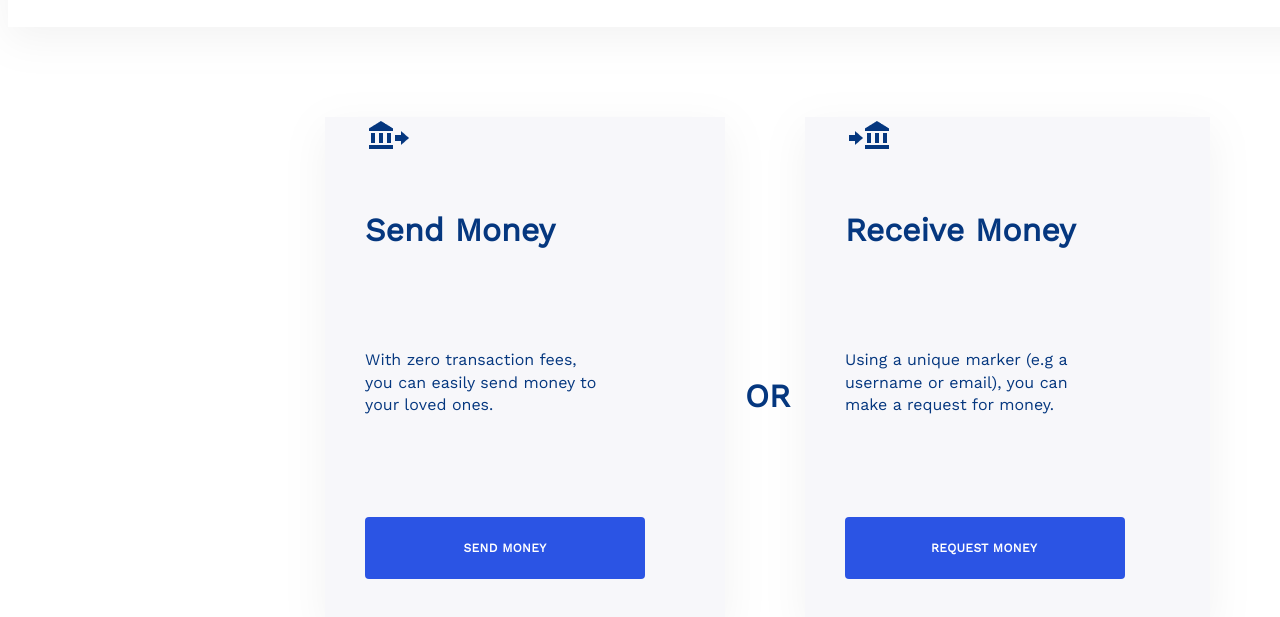
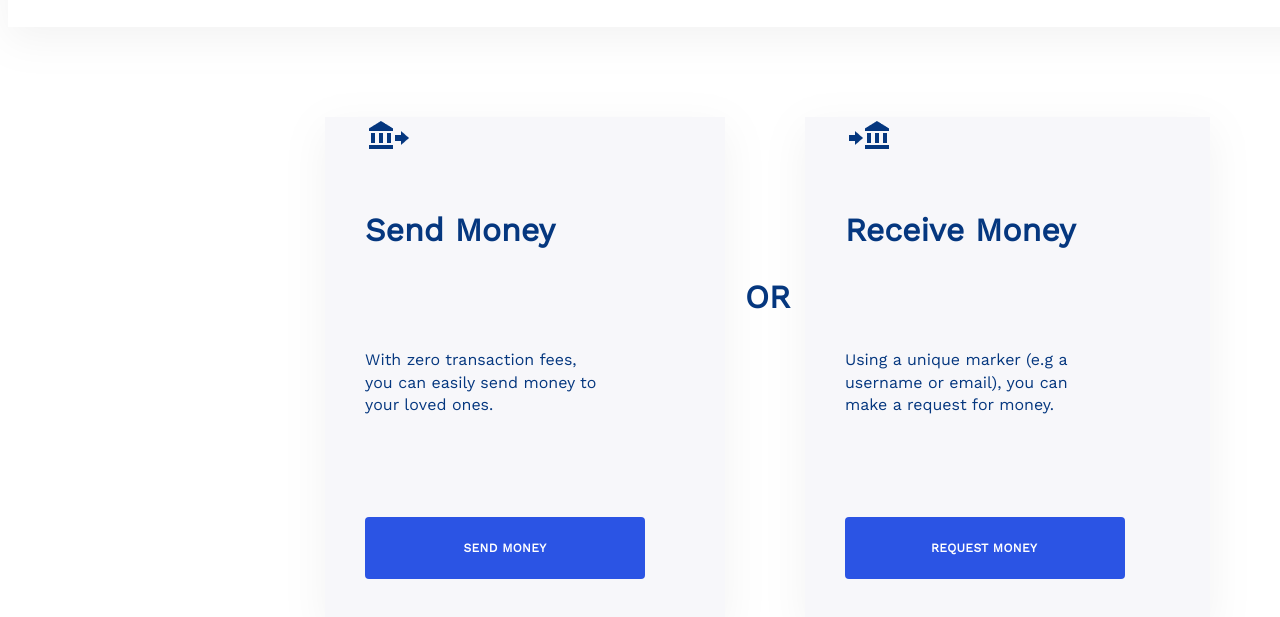
Before and after one commit to mojibabalola/p2p, a plain HTML site: page index.html in a window 1280 px wide. Shown: the part 97-714 px from the top of the page. Drawn offline with nearby package versions, Linux system fonts and the light colour scheme.

Commit message:
Few changes

```diff
--- a/app.css
+++ b/app.css
@@ -206,7 +206,7 @@ margin: 48px 0px;
     width: 46px;
     height: 38px;
     left: 697px;
-    top: 399px;
+    top: 300px;
     font-family: Work Sans;
     font-style: normal;
     font-weight: bold;
--- a/index.html
+++ b/index.html
@@ -4,7 +4,7 @@
     <meta charset="UTF-8">
     <meta http-equiv="X-UA-Compatible" content="IE=edge">
     <meta name="viewport" content="width=device-width, initial-scale=1.0">
-    <title>Transaction page</title>
+    <title>T ransaction page</title>
     <link rel="stylesheet" href="app.css">
     <link rel="preconnect" href="https://fonts.googleapis.com">
     <link rel="preconnect" href="https://fonts.gstatic.com" crossorigin>
```
